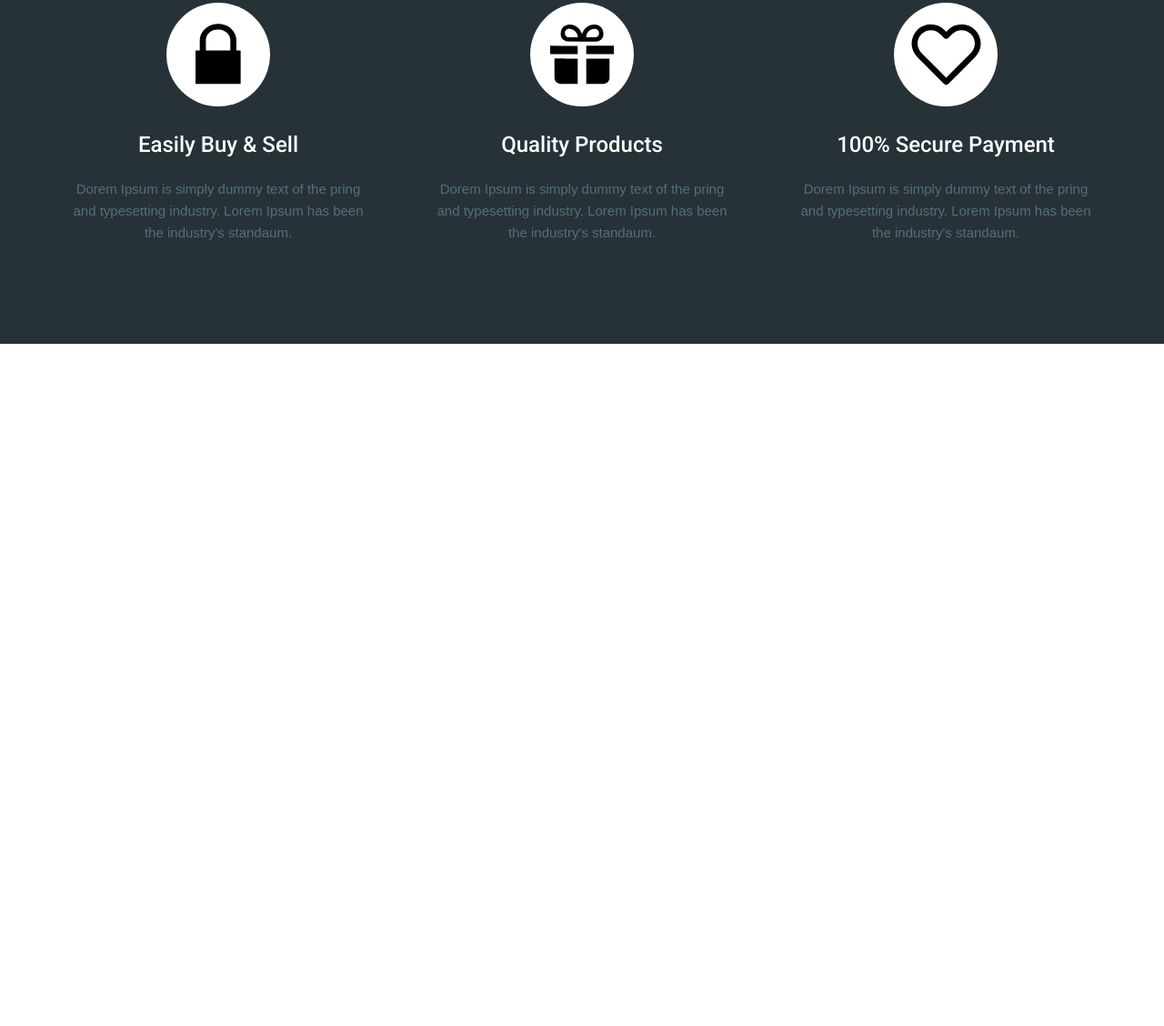
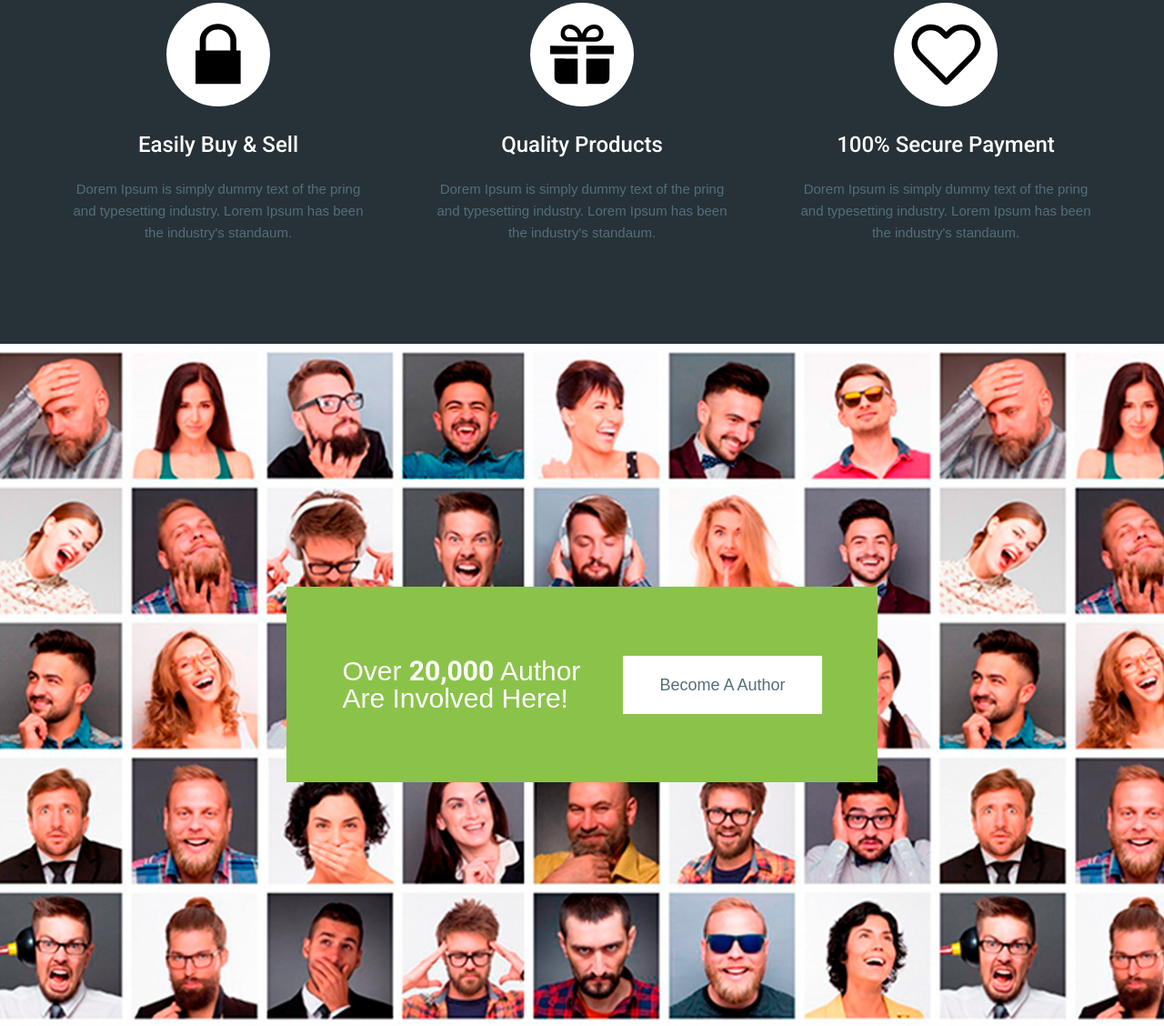
Before and after one commit to avasilyn/moderno, a website: page app/index.html in a window 1280 px wide. Shown: the part 3989-5117 px from the top of the page at 91% size. Before the commit the page ends 4367 px from the top, so only its background shows below. Drawn offline with nearby package versions, Linux system fonts and the light colour scheme.

Commit message:
added author

```diff
--- a/app/index.html
+++ b/app/index.html
@@ -811,6 +811,16 @@ fill="#000000" stroke="none">
         </div>
       </div>
     </section>
+    <div class="author" style="background-image: url(images/author-bg.jpg);">
+      <div class="author__box">
+        <div class="author__title">
+          Over <span>20,000</span> Author
+          Are Involved Here!
+        </div>
+        <a href="#" class="author__link">Become A Author</a>
+      </div>
+    </div>
+    </section>
 
     <script src="https://ajax.googleapis.com/ajax/libs/jquery/3.4.1/jquery.min.js"></script>
     <script src="js/libs.min.js"></script>
--- a/app/scss/style.scss
+++ b/app/scss/style.scss
@@ -331,9 +331,44 @@
     width: 85px;
     }
 }
+// end advanteges
+
+// start author
+.author{
+    background-position: center;
+    background-repeat: no-repeat;
+    background-size: cover;
+    min-height: 750px;
+    display: flex;
+    justify-content: center;
+    align-items: center;
+    &__box{
+        max-width: 650px;
+        min-height: 215px;
+        width: 100%;
+        display: flex;
+        align-items: center;
+        justify-content: center;
+        background-color: $green;
+
+    }
+    &__title{
+        font-size: 30px;
+        line-height: 30px;
+        color: #fff;
+        margin-right: 45px;
+        max-width: 264px;
+        span{
+            @include f700;
+        }
+    }
+    &__link{
+        font-size: 18px;
+        line-height: 36px;
+        padding: 14px 40px;
+        background-color: #fff;
+    }
+}
 
 
-
-
-
-// end advanteges
+// end author
```
Also changed, not shown: app/css/style.min.css, app/images/author-bg.jpg (added).
